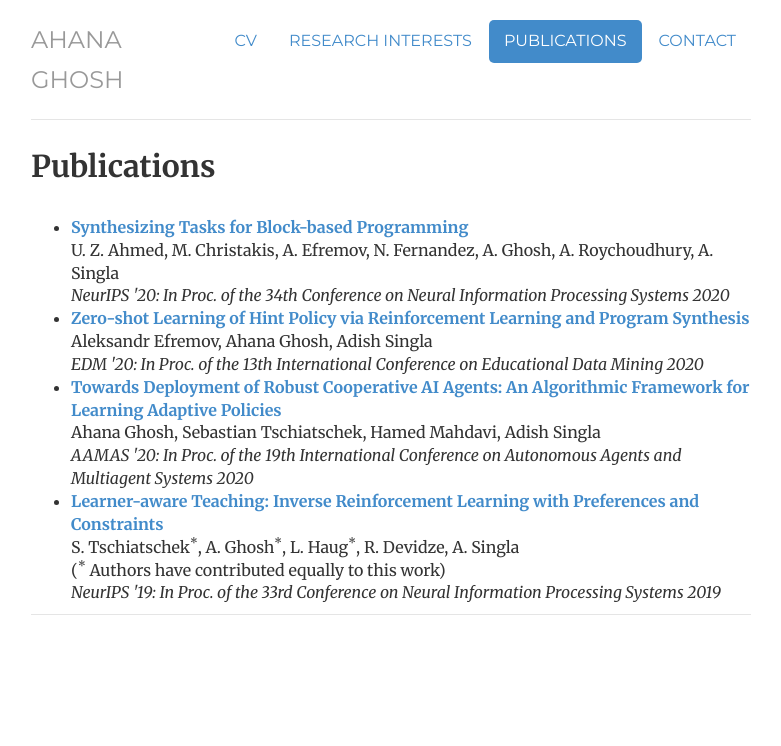
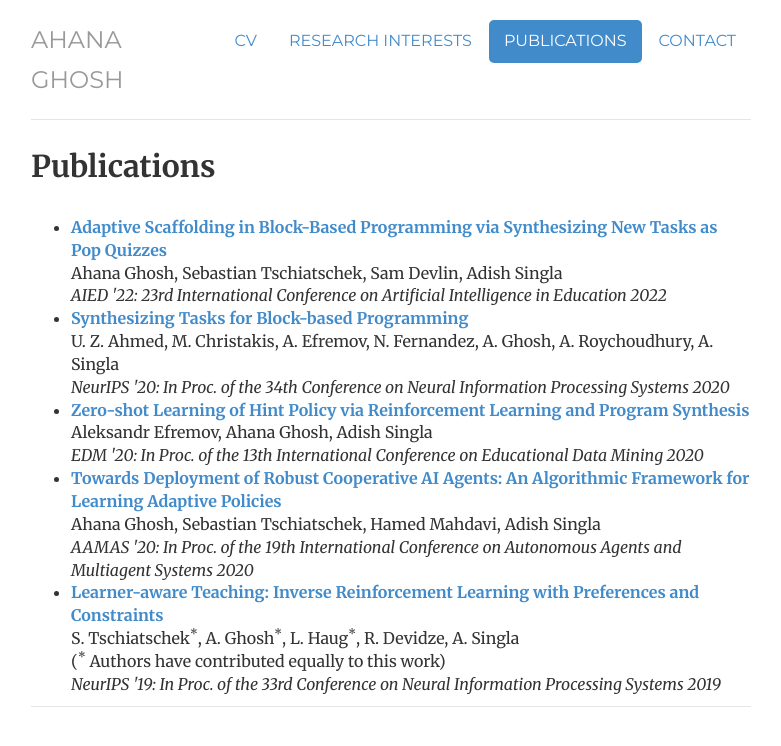
Before and after one commit to ahana204/ahana204.github.io, a Jekyll site: the page built from publications/index.html, in a window 1280 px wide. Shown: the top 746 px of the page, without its empty margins (249-1030 px from the left). Built offline with Jekyll 4.4.1, drawn with Linux system fonts in a browser that asks for light colours.

Commit message:
Update index.html

```diff
--- a/publications/index.html
+++ b/publications/index.html
@@ -12,6 +12,13 @@ description: List of publications with their description.
 <h2>Publications</h2>
 				<ul>
 				<br>
+				<li>
+            			<a href="https://machineteaching.mpi-sws.org/files/papers/aied2022_pquizsyn_preprint.pdf"><b>Adaptive Scaffolding in Block-Based Programming via Synthesizing New Tasks as Pop Quizzes</b></a>
+            			<br>
+            			Ahana Ghosh, Sebastian Tschiatschek, Sam Devlin, Adish Singla
+            			<br>
+            			<i>AIED '22: 23rd International Conference on Artificial Intelligence in Education 2022</i>
+        			</li>
 				<li>
             			<a href="https://arxiv.org/pdf/2006.16913.pdf"><b>Synthesizing Tasks for Block-based Programming</b></a>
             			<br>
```
